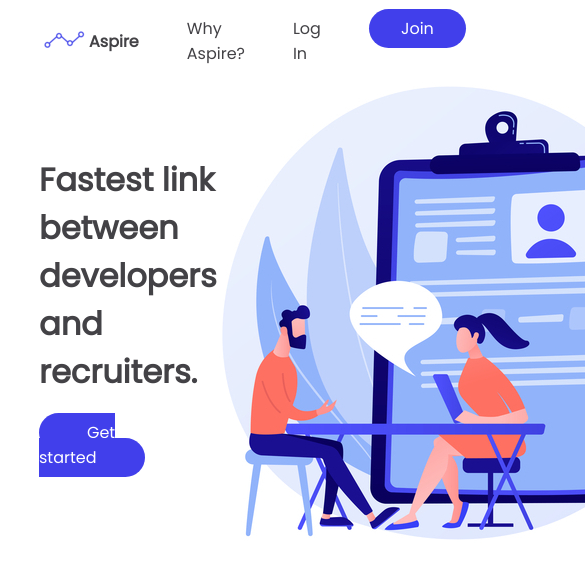
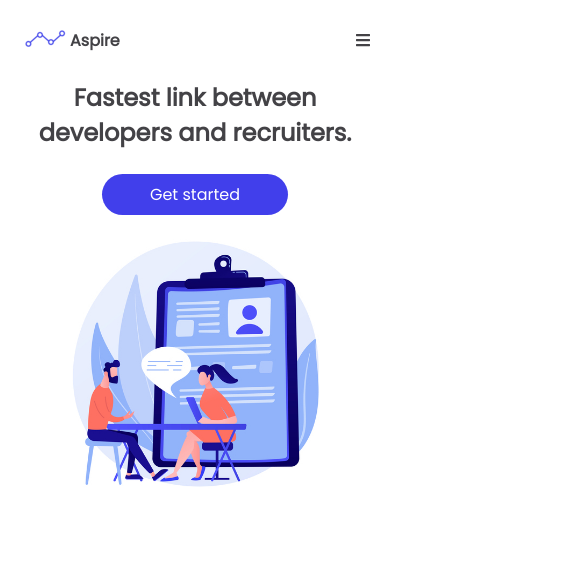
Before and after one commit to biancarosca/aspire-platform, a React (Create React App) app in the folder frontend/: page / in a window 390 px wide. Shown: the top 578 px of the page, 585 px wide, since content can reach past the window. Built offline with nearby package versions, Linux system fonts and the light colour scheme.

Commit message:
landing page mobile responsiveness

```diff
--- a/frontend/src/pages/LandingPage.js
+++ b/frontend/src/pages/LandingPage.js
@@ -3,6 +3,8 @@ import logo from "../images/logo-min.png";
 import hero from "../images/hero.jpg";
 import styled from "styled-components";
 import { Link } from "react-router-dom";
+import { FontAwesomeIcon } from "@fortawesome/react-fontawesome";
+import { faBars } from "@fortawesome/free-solid-svg-icons";
 
 const LandingPage = () => {
 	return (
@@ -25,6 +27,7 @@ const LandingPage = () => {
 						</StyledLink>
 					</li>
 				</ul>
+				<StyIcon icon={faBars} ></StyIcon>
 			</StyledNav>
 			<StyledHero>
 				<div className="info">
@@ -44,19 +47,39 @@ const LandingPage = () => {
 const StyWrapper = styled.div`
 	.cta-btn {
 		transition: all 0.2s ease;
-		transform-origin:left center;
+		transform-origin: left center;
 		&:hover {
 			transform: scale(1.04);
 			color: white;
 		}
+	}
+	margin-left: auto;
+	margin-right: auto;
+	width: 960px;
+	@media (max-width: 1030px) {
+		width: 800px;
+	}
+	@media (max-width: 870px) {
+		width: 700px;
+	}
+	@media (max-width: 710px) {
+		width: 600px;
+	}
+	@media (max-width: 610px) {
+		width: 450px;
+	}
+	@media (max-width: 500px) {
+		width: 350px;
+	}
+	@media (max-width: 380px) {
+		width: 260px;
 	}
 `;
 
 const StyledNav = styled.nav`
 	display: flex;
 	min-height: 7vh;
-	width: 80%;
-	margin: 3% 10%;
+	margin: 3% 0%;
 	align-items: center;
 	justify-content: space-between;
 	ul {
@@ -84,13 +107,25 @@ const StyledNav = styled.nav`
 			color: white;
 		}
 	}
+	.hamburger {
+		width: 30px;
+		height: auto;
+	}
+	@media (max-width: 870px) {
+		justify-content: space-around;
+	}
+	@media (max-width: 610px) {
+		justify-content: space-between;
+		ul {
+			display: none;
+		}
+	}
 `;
 
 const StyledHero = styled.div`
 	display: flex;
 	align-items: center;
-	width: 80%;
-	margin: 0 10%;
+	justify-content: space-between;
 	.info {
 		h1 {
 			margin-bottom: 1.5rem;
@@ -104,6 +139,57 @@ const StyledHero = styled.div`
 		padding: 0.5rem 3rem;
 		border-radius: 5rem;
 	}
+	img {
+		z-index: -1;
+	}
+	@media (max-width: 870px) {
+		flex-direction: column;
+		.info {
+			h1 {
+				text-align: center;
+			}
+		}
+		.cta-btn {
+			display: flex;
+			justify-content: center;
+			transform-origin: center;
+		}
+		.get-started {
+			margin-top: 0;
+			margin-bottom: 1.5rem;
+		}
+	}
+	@media (max-width: 710px) {
+		.info {
+			h1 {
+				font-size: 1.8rem;
+			}
+		}
+	}
+	@media (max-width: 610px) {
+		img {
+			width: 400px;
+			height: 400px;
+		}
+	}
+	@media (max-width: 500px) {
+		img {
+			width: 250px;
+			height: 250px;
+		}
+		.info{
+			h1{
+				font-size: 1.5rem;
+			}
+		}
+	}
+	@media (max-width:380px){
+		.info{
+			h1{
+				font-size: 1.2rem;
+			}
+		}
+	}
 `;
 
 const StyledLink = styled(Link)`
@@ -114,4 +200,12 @@ const StyledLink = styled(Link)`
 	}
 `;
 
+const StyIcon = styled(FontAwesomeIcon)`
+	display: none;
+	cursor: pointer;
+	@media (max-width: 610px){
+		display: inline;
+	}
+`;
+
 export default LandingPage;
--- a/package.json
+++ b/package.json
@@ -31,6 +31,9 @@
     "nodemon": "^2.0.7"
   },
   "dependencies": {
+    "@fortawesome/fontawesome-svg-core": "^1.2.34",
+    "@fortawesome/free-solid-svg-icons": "^5.15.2",
+    "@fortawesome/react-fontawesome": "^0.1.14",
     "cors": "^2.8.5",
     "express": "^4.17.1",
     "react-router-dom": "^5.2.0",
```
Also changed, not shown: frontend/src/images/hero-min.jpg (deleted), 1 other file (tests, documents, lock files or other folders).
